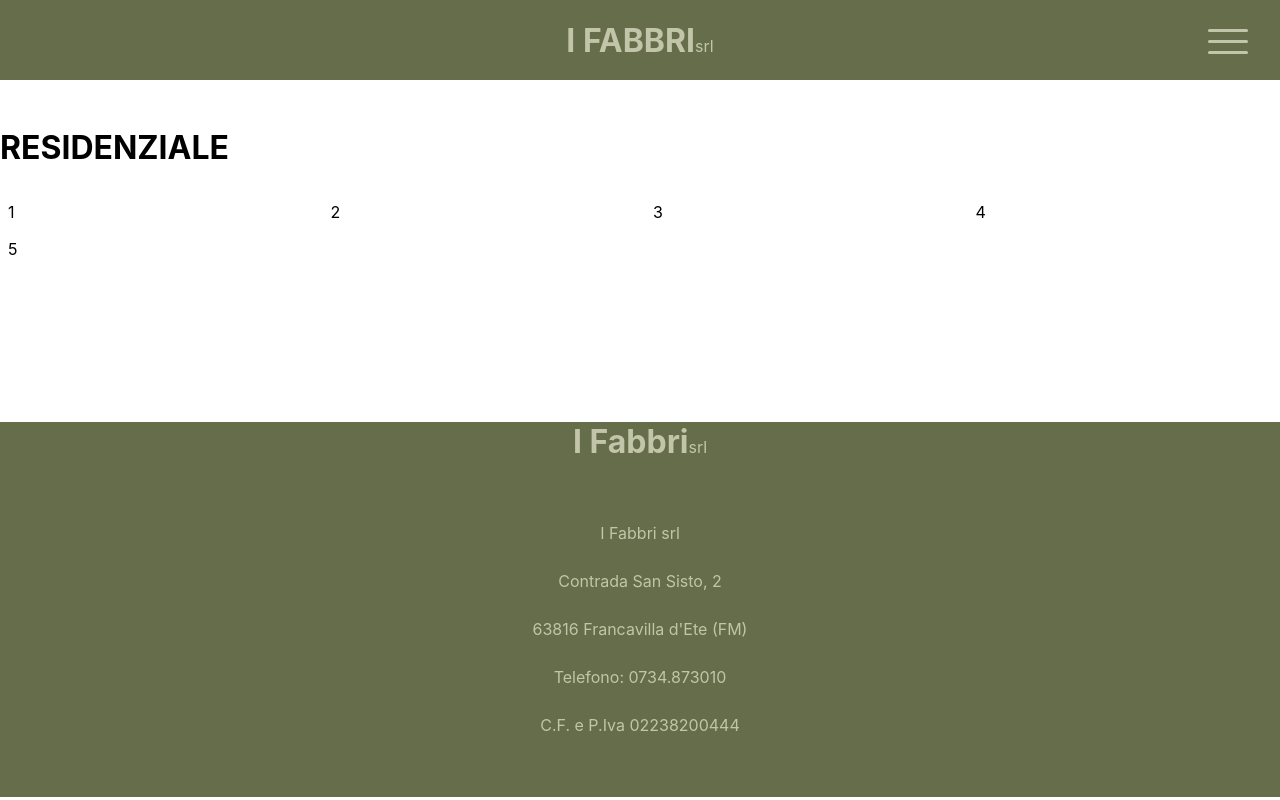
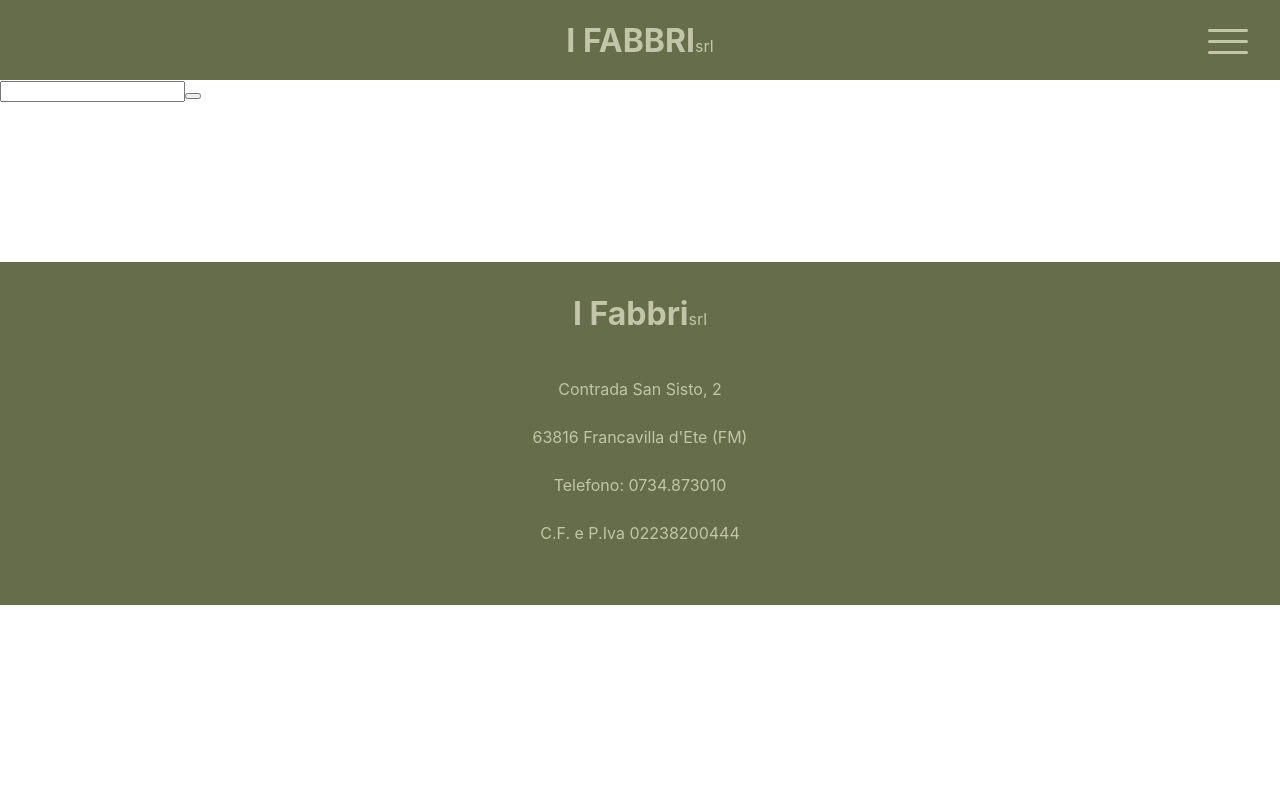
Before and after one commit to Zekel97/i-fabbri-app, a React (Create React App) app in the folder frontend/: page / in a window 1280 px wide. Built offline with nearby package versions, Linux system fonts and the light colour scheme.

Commit message:
Started login page and fixed residenziale page

```diff
--- a/frontend/src/assets/components/Footer.js
+++ b/frontend/src/assets/components/Footer.js
@@ -3,14 +3,11 @@ import '../styles/Footer.css';
 function Footer() {
     return(
         <footer>
-            <div class="title">
+            <div className="title">
                 <h1>I Fabbri</h1>
                 <span>srl</span>
             </div>
-            <div class="footer-body">
-                <p>
-                    I Fabbri srl
-                </p>
+            <div className="footer-body">
                 <p>
                     Contrada San Sisto, 2
                 </p>
--- a/frontend/src/assets/components/Header.js
+++ b/frontend/src/assets/components/Header.js
@@ -3,14 +3,14 @@ import '../styles/Header.css';
 function Header() {
   return (
     <header>
-        <div class="title">
+        <div className="title">
           <h1>I FABBRI</h1>
           <span>srl</span>
         </div>
 
-         <div class="menu">
-          <div class="burger"></div>
-          <div class="nav">
+         <div className="menu">
+          <div className="burger"></div>
+          <div className="nav">
             <ul>
               <li><a href="#">Homepage</a></li>
               <li><a href="#">Residenziale</a></li>
--- /dev/null
+++ b/frontend/src/assets/components/Login.js
@@ -0,0 +1,27 @@
+import '../styles/Login.css';
+
+var password = '';
+
+
+function Login() {
+
+
+    function executeLogin(e) {
+        e.preventDefault();
+        console.log(password);
+    }
+
+    function getPassword(e) {
+        e.preventDefault();
+        password = e.target.value;
+    }
+
+
+    return(
+        <div className="login">
+            <input onChange={getPassword} type="password"></input>
+            <button onClick={executeLogin}></button>
+        </div>
+    );
+}
+export default Login;
--- a/frontend/src/assets/components/Residenziale.js
+++ b/frontend/src/assets/components/Residenziale.js
@@ -4,29 +4,22 @@ function Residenziale() {
     return(
         <div class="residenziale">
             <div class="title">
-            <h1>RESIDENZIALE</h1>
+                <h1>RESIDENZIALE</h1>
+            </div>
 
-            </div>
-                <div class="photo-grid">
-
-                <figure class="photo photo-1">
-                    <figcaption><a href="#">1</a></figcaption>
-                </figure>
-                <figure class="photo photo-2">
-                    <figcaption><a href="#">2</a></figcaption>
-                </figure>
-                <figure class="photo photo-3">
-                    <figcaption><a href="#">3</a></figcaption>
-                </figure >
-                <figure class="photo photo-4">
-                    <figcaption><a href="#">4</a></figcaption>
-                </figure >
-                <figure class="photo photo-5">
-                    <figcaption><a href="#">5</a></figcaption>
-                </figure >
+            <div class="photo-grid">
+                <img src="https://picsum.photos/200/500" alt="" />
+                <img src="https://picsum.photos/800/400" alt="" />
+                <img src="https://picsum.photos/500/500" alt="" />
+                <img src="https://picsum.photos/800/300" alt="" />
+                <img src="https://picsum.photos/300/800" alt="" />
+                <img src="https://picsum.photos/200/500" alt="" />
+                <img src="https://picsum.photos/800/400" alt="" />
+                <img src="https://picsum.photos/500/500" alt="" />
+                <img src="https://picsum.photos/800/300" alt="" />
+                <img src="https://picsum.photos/300/800" alt="" />
             </div>
         </div>
-
     );
 }
 
--- a/frontend/src/assets/styles/Footer.css
+++ b/frontend/src/assets/styles/Footer.css
@@ -13,6 +13,7 @@ footer{
 }
 
 footer > .title{
+    padding-top: 2em;
     display: flex;
     flex-direction: row;
     justify-content: center;
@@ -21,7 +22,7 @@ footer > .title{
 
 
 .footer-body{
-    margin-top: 3em;
+    margin-top: 2em;
     display: flex;
     flex-direction: column;
     align-items: center;
--- a/frontend/src/assets/styles/Residenziale.css
+++ b/frontend/src/assets/styles/Residenziale.css
@@ -5,38 +5,33 @@
 
 .residenziale > .title{
     margin-top: 3em;
-    margin-bottom: 2em;
-
+    margin-bottom: 3em;
+    width: calc(100% - 2em);
+    margin-left: auto;
+    margin-right: auto;
 }
 
-
-figure {
-    margin: 0;
-    display: grid;
-    grid-template-rows: 1fr auto;
+.residenziale > .photo-grid {
+    width: calc(100% - 2em);
+    column-count: 3;
+    column-gap: 1em;
+    margin-left: auto;
+    margin-right: auto;
 }
 
-figure > img {
-    grid-row: 1 / -1;
-    grid-column: 1;
+.residenziale > .photo-grid > img {
+background-color: #eee;
+display: inline-block;
+margin: 0 0 1em;
+width: 100%;
 }
 
-figure a {
-    color: black;
-    text-decoration: none;
+@media (min-width: 1000px) {
+    .residenziale > .title{
+        width: 70%;
+
+    }
+    .residenziale > .photo-grid {
+        width: 70%;
+    }
 }
-
-figcaption {
-    grid-row: 2;
-    grid-column: 1;
-    background-color: rgba(255,255,255,.5);
-    padding: .2em .5em;
-    justify-self: start;
-}
-
-.photo-grid {
-    display: grid;
-    grid-template-columns: repeat(4, 1fr);
-    grid-auto-flow: dense;
-    gap: 10px;
-}
--- a/frontend/src/index.js
+++ b/frontend/src/index.js
@@ -9,6 +9,7 @@ import './assets/styles/index.css';
 import App from './assets/pages/App';
 import Header from './assets/components/Header';
 import Homepage from './assets/components/Homepage';
+import Login from './assets/components/Login';
 import Footer from './assets/components/Footer';
 import Residenziale from './assets/components/Residenziale';
 
@@ -16,7 +17,7 @@ import Residenziale from './assets/components/Residenziale';
 ReactDOM.render(
   <React.StrictMode>
     <Header />
-    <Residenziale />
+    <Login />
     <Footer />
 
   </React.StrictMode>,
```
Also changed, not shown: frontend/src/assets/styles/Login.css (added).
